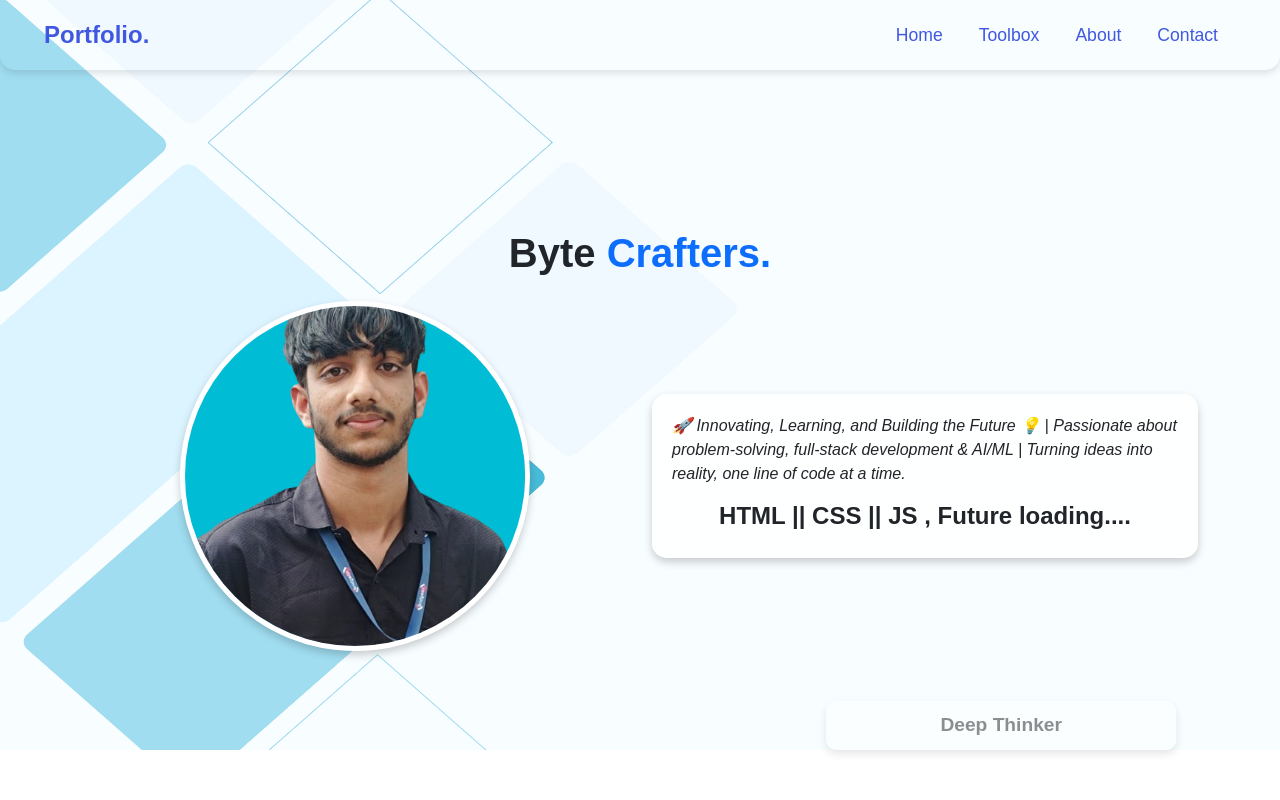
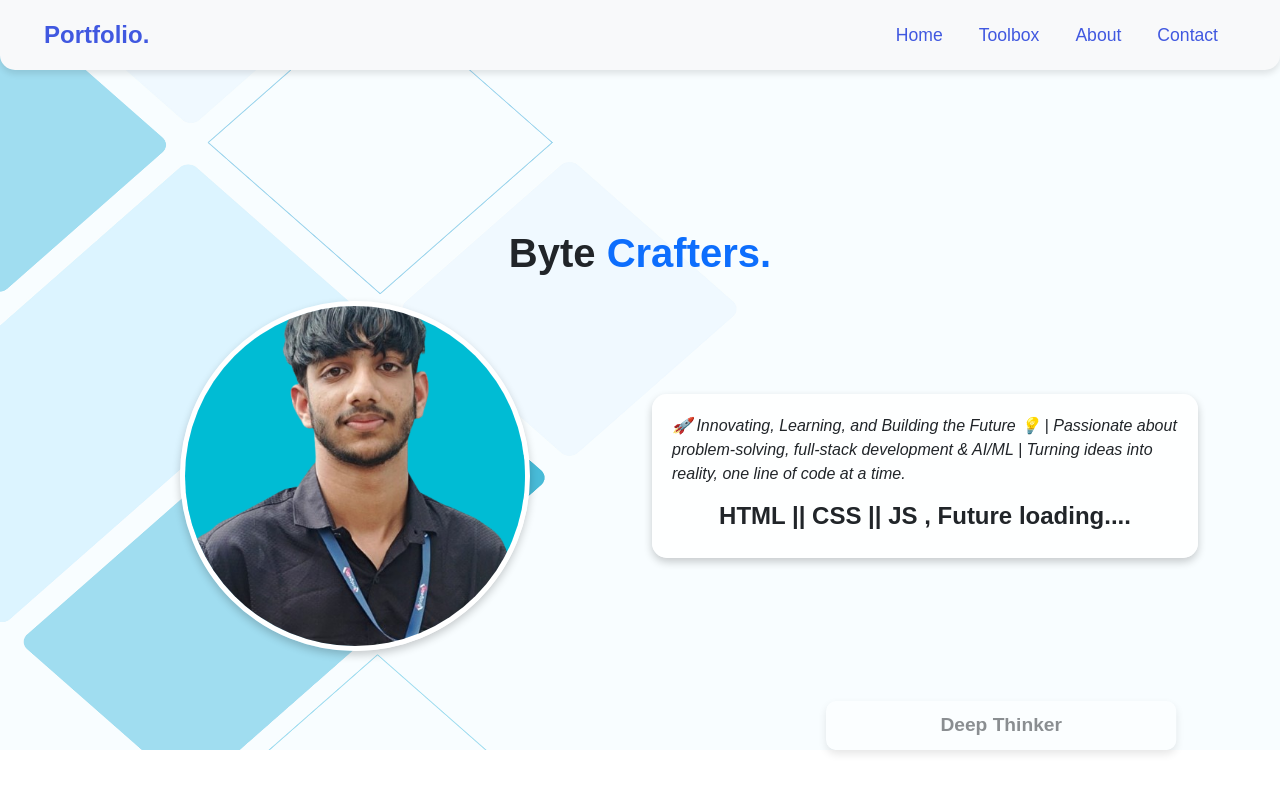
Before and after one commit to Astrophile21/My-Portfolio, a plain HTML site: page index.html in a window 1280 px wide. Shown: the top 800 px of the page. Drawn offline with nearby package versions, Linux system fonts and the light colour scheme.

Commit message:
Update index.html

```diff
--- a/index.html
+++ b/index.html
@@ -320,7 +320,7 @@
 </head>
 <body>
     <div class="position-absolute w-100"><img style="width: 100%; height: 750px;" src="v915-wit-001.jpg"></div>
-    <nav class="navbar navbar-expand-lg fixed-top w-100 bg-transparent">
+    <nav class="navbar navbar-expand-lg fixed-top bg-light">
         <div class="container-fluid">
             <a class="navbar-brand" href="#">Portfolio.</a>
             <button class="navbar-toggler" type="button" data-bs-toggle="collapse" data-bs-target="#navbarNav" aria-controls="navbarNav" aria-expanded="false" aria-label="Toggle navigation">
```
